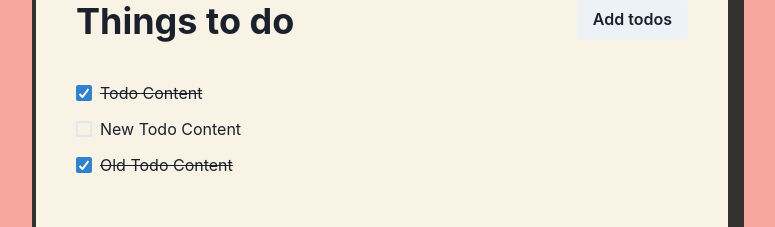
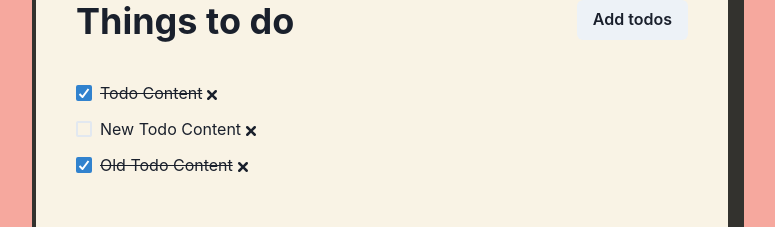
Before and after one commit to danglduy/my-todo, a React (Create React App) app: page / in a window 1280 px wide. Shown: the part 124-351 px from the top of the page, without its empty margins (258-1033 px from the left). Built offline with nearby package versions, Linux system fonts and the light colour scheme.

Commit message:
Add feature: Remove Todo

```diff
--- a/package.json
+++ b/package.json
@@ -3,6 +3,7 @@
   "version": "0.1.0",
   "private": true,
   "dependencies": {
+    "@chakra-ui/icons": "^1.0.13",
     "@chakra-ui/react": "^1.6.1",
     "@emotion/react": "^11",
     "@emotion/styled": "^11",
--- a/src/components/TodoItem/index.tsx
+++ b/src/components/TodoItem/index.tsx
@@ -1,9 +1,14 @@
 import { Props } from './types';
-import { Checkbox, ListItem, Text } from '@chakra-ui/react';
+import { Checkbox, ListItem, Text, Tooltip } from '@chakra-ui/react';
+import { SmallCloseIcon } from '@chakra-ui/icons';
 
-const TodoItem = ({ todo, updateTodo }: Props) => {
+const TodoItem = ({ todo, updateTodo, removeTodo }: Props) => {
   const handleItemClick = () => {
     updateTodo({ ...todo, visibility: !todo.visibility });
+  };
+
+  const handleRemoveTodo = () => {
+    removeTodo(todo._id);
   };
 
   return (
@@ -11,6 +16,14 @@ const TodoItem = ({ todo, updateTodo }: Props) => {
       <Checkbox isChecked={todo.visibility} onChange={handleItemClick}>
         <Text as={!todo.visibility ? undefined : 's'}>{todo.content}</Text>
       </Checkbox>
+      <Tooltip label="Remove me!" aria-label="Remove tooltip" openDelay={500}>
+        <SmallCloseIcon
+          w="5"
+          h="5"
+          onClick={handleRemoveTodo}
+          cursor="pointer"
+        />
+      </Tooltip>
     </ListItem>
   );
 };
--- a/src/components/TodoItem/types.ts
+++ b/src/components/TodoItem/types.ts
@@ -3,4 +3,5 @@ import { Todo } from 'store/Todos/reducer';
 export interface Props {
   todo: Todo;
   updateTodo: (todo: Todo) => void;
+  removeTodo: (_id: string) => void;
 }
--- a/src/components/Todos/index.tsx
+++ b/src/components/Todos/index.tsx
@@ -6,7 +6,7 @@ import { Button } from '@chakra-ui/button';
 import NewTodoModal from '../NewTodoModal';
 import { useDisclosure } from '@chakra-ui/hooks';
 
-const Todos = ({ todos, updateTodo, addTodo }: Props) => {
+const Todos = ({ todos, updateTodo, addTodo, removeTodo }: Props) => {
   const { isOpen, onOpen, onClose } = useDisclosure();
 
   return (
@@ -29,7 +29,12 @@ const Todos = ({ todos, updateTodo, addTodo }: Props) => {
       </Box>
       <List spacing="3">
         {todos.map((todo) => (
-          <TodoItem key={todo._id} todo={todo} updateTodo={updateTodo} />
+          <TodoItem
+            key={todo._id}
+            todo={todo}
+            updateTodo={updateTodo}
+            removeTodo={removeTodo}
+          />
         ))}
       </List>
     </Box>
--- a/src/components/Todos/types.ts
+++ b/src/components/Todos/types.ts
@@ -7,6 +7,7 @@ export interface StateProps {
 export interface DispatchProps {
   readonly updateTodo: (todo: Todo) => void;
   readonly addTodo: (content: string, visibility: boolean) => void;
+  readonly removeTodo: (_id: string) => void;
 }
 
 export interface OwnProps {}
--- a/src/components/Todos/withConnect.ts
+++ b/src/components/Todos/withConnect.ts
@@ -2,7 +2,7 @@ import { connect } from 'react-redux';
 import { Dispatch } from 'redux';
 import { createStructuredSelector } from 'reselect';
 import { selectTodos } from 'store/Todos/selectors';
-import { updateTodo, addTodo } from 'store/Todos/actions';
+import { updateTodo, addTodo, removeTodo } from 'store/Todos/actions';
 import { Action, MapStateToProps, MapDispatchToProps } from 'store/types';
 import { StateProps, DispatchProps, OwnProps } from './types';
 import { Todo } from '../../store/Todos/reducer';
@@ -18,6 +18,7 @@ const mapDispatchToProps: MapDispatchToProps<DispatchProps, OwnProps> = (
   updateTodo: (todo: Todo) => dispatch(updateTodo(todo)),
   addTodo: (content: string, visibility: boolean) =>
     dispatch(addTodo(content, visibility)),
+  removeTodo: (_id: string) => dispatch(removeTodo(_id)),
 });
 
 export const withConnect = connect(mapStateToProps, mapDispatchToProps);
--- a/src/store/Todos/actionTypes.ts
+++ b/src/store/Todos/actionTypes.ts
@@ -1,2 +1,3 @@
 export const UPDATE_TODO: 'Todos/UPDATE_TODO' = 'Todos/UPDATE_TODO';
 export const ADD_TODO: 'Todos/ADD_TODO' = 'Todos/ADD_TODO';
+export const REMOVE_TODO: 'Todos/REMOVE_TODO' = 'Todos/REMOVE_TODO';
--- a/src/store/Todos/actions.ts
+++ b/src/store/Todos/actions.ts
@@ -1,4 +1,4 @@
-import { UPDATE_TODO, ADD_TODO } from './actionTypes';
+import { UPDATE_TODO, ADD_TODO, REMOVE_TODO } from './actionTypes';
 import { Todo } from './reducer';
 
 export const updateTodo = (todo: Todo) => ({
@@ -14,6 +14,12 @@ export const addTodo = (content: string, visibility: boolean) => ({
   },
 });
 
+export const removeTodo = (_id: string) => ({
+  type: REMOVE_TODO,
+  _id,
+});
+
 export type TodosAction =
   | ReturnType<typeof updateTodo>
-  | ReturnType<typeof addTodo>;
+  | ReturnType<typeof addTodo>
+  | ReturnType<typeof removeTodo>;
--- a/src/store/Todos/reducer.ts
+++ b/src/store/Todos/reducer.ts
@@ -1,7 +1,7 @@
 import { Reducer } from 'redux';
 import { Action } from 'store/types';
 import { v4 as uuidv4 } from 'uuid';
-import { ADD_TODO, UPDATE_TODO } from './actionTypes';
+import { ADD_TODO, REMOVE_TODO, UPDATE_TODO } from './actionTypes';
 
 export interface Todo {
   readonly _id: string;
@@ -59,6 +59,12 @@ export const todosReducer: Reducer<TodosState, Action> = (
         ],
       };
     }
+    case REMOVE_TODO: {
+      return {
+        ...state,
+        todos: state.todos.filter((todo) => todo._id !== action._id),
+      };
+    }
     default:
       return state;
   }
```
Also changed, not shown: 1 other file (tests, documents, lock files or other folders).
